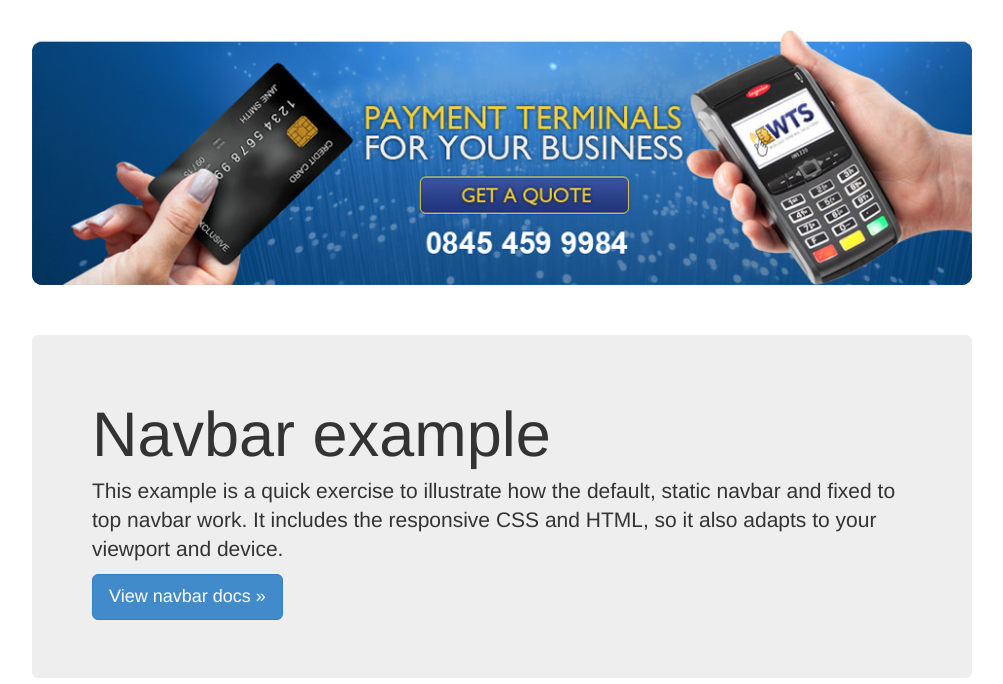
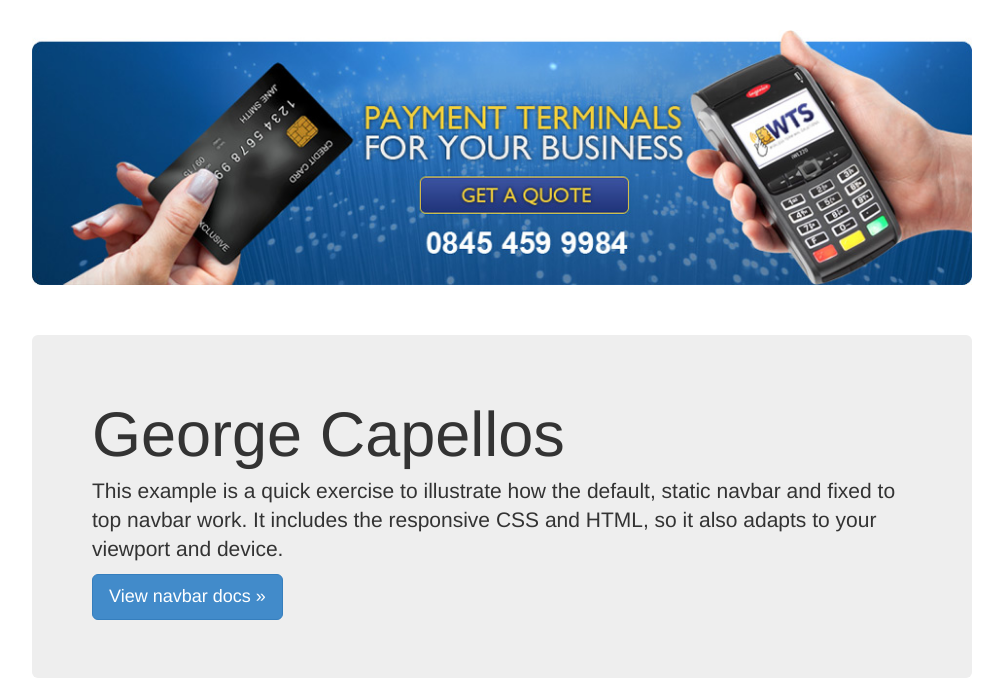
Before and after one commit to Gcapelo/wts, a website: page app/index.html in a window 1280 px wide. Shown: the part 116-800 px from the top of the page, without its empty margins (138-1141 px from the left). Drawn offline with nearby package versions, Linux system fonts and the light colour scheme.

Commit message:
Changes to H1 on home

```diff
--- a/app/index.html
+++ b/app/index.html
@@ -97,7 +97,7 @@
 
       <!-- Main component for a primary marketing message or call to action -->
       <div class="jumbotron">
-        <h1>Navbar example</h1>
+        <h1>George Capellos</h1>
         <p>This example is a quick exercise to illustrate how the default, static navbar and fixed to top navbar work. It includes the responsive CSS and HTML, so it also adapts to your viewport and device.</p>
         <p>
           <a class="btn btn-lg btn-primary" href="../../components/#navbar" role="button">View navbar docs &raquo;</a>
```
